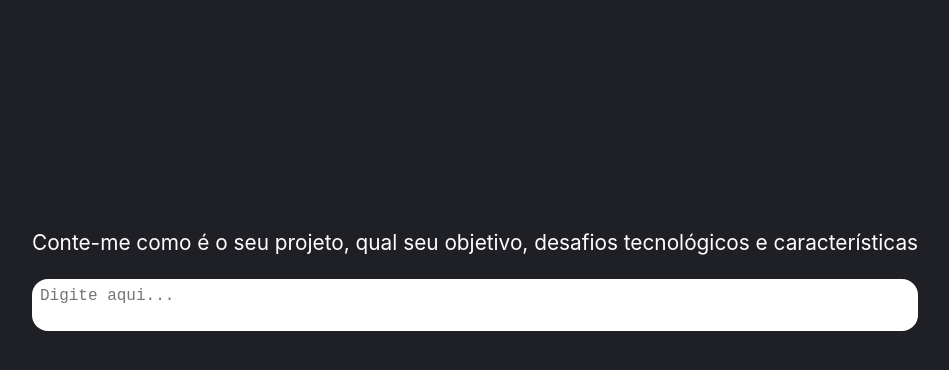
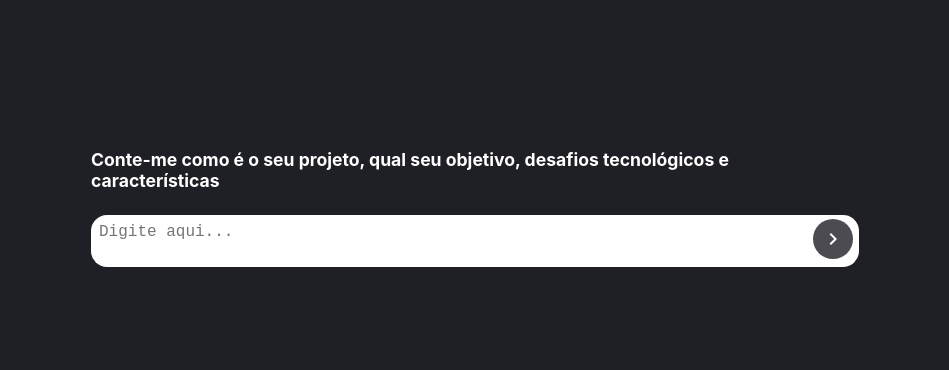
Before and after one commit to Davi-fsS/similarity-search-front, a React (Create React App) app: page / in a window 1280 px wide. Shown: the top 370 px of the page, without its empty margins (165-1114 px from the left). Built offline with nearby package versions, Linux system fonts and the light colour scheme.

Commit message:
adding cards exhibition behavior

```diff
--- a/package.json
+++ b/package.json
@@ -11,8 +11,10 @@
     "@testing-library/jest-dom": "^5.17.0",
     "@testing-library/react": "^13.4.0",
     "@testing-library/user-event": "^13.5.0",
+    "moment": "^2.30.1",
     "react": "^18.3.1",
     "react-dom": "^18.3.1",
+    "react-loading": "^2.0.3",
     "react-scripts": "5.0.1",
     "react-toastify": "^10.0.6",
     "styled-components": "^6.1.13",
--- /dev/null
+++ b/src/components/Card/Card.jsx
@@ -0,0 +1,12 @@
+import moment from 'moment';
+import './style.css';
+
+const Card = ({title, subtitle, date, index}) => {
+    return <div className='container' key={index}>
+        <h1 className='title'>{title}</h1>
+        <p className='text'>{subtitle}</p>
+        <p className='text'>Data de submissão: {moment(date).format("DD/MM/YY")}</p>
+    </div>
+};
+
+export default Card;
--- /dev/null
+++ b/src/components/Card/style.css
@@ -0,0 +1,25 @@
+.container{
+    display: flex;
+    flex-direction: column;
+    background-color: #535355;
+    border-radius: .8rem;
+    padding: .8rem;
+    width: 25%;
+    height: 10vh;
+    text-align: left;
+    gap: .3vh;
+}
+
+.title{
+    font-size: 1.1rem;
+    text-align: left;
+    font-weight: bold;
+    color: #fff;
+    margin: 0;
+}
+
+.text{
+    color: #fff;
+    margin: 0;
+    padding: 0;
+}
--- a/src/views/SearchView.jsx
+++ b/src/views/SearchView.jsx
@@ -1,12 +1,15 @@
 import { useState, useRef, useEffect } from "react";
 import './style.css';
 import { KeyboardArrowRight } from "@mui/icons-material";
-import { toast } from "react-toastify";
+import Card from "../components/Card/Card";
+import ReactLoading from 'react-loading';
 
 const SearchView = () => {
     const [text, setText] = useState("");
     const [canEnter, setCanEnter] = useState(false);
     const textareaRef = useRef(null);
+    const [notices, setNotices] = useState([]);
+    const [loading, setLoading] = useState(false);
 
     useEffect(() => {
         const textarea = textareaRef.current;
@@ -22,6 +25,21 @@ const SearchView = () => {
     }, [text]);
 
     const handleRequest = async() => {
+        setLoading(true);
+        setNotices([]);
+
+        setTimeout(() => {
+            setNotices([
+                {
+                    title: "FINEP",
+                    subtitle: "Conhecimento Brasil",
+                    date: "2024-09-28",
+                    notice: 689
+                }
+            ]);
+
+            setLoading(false);
+        }, 1000);
     };
 
     return (
@@ -37,9 +55,20 @@ const SearchView = () => {
                     value={text}
                     onChange={(e) => setText(e.target.value)}
                 />
-                <button className="button" style={text.length ? {opacity: 1} : {opacity: 0}} disabled={!canEnter} onClick={() => alert("teste")}>
+                <button className="button" style={text.length ? {opacity: 1} : {opacity: 0.8}} disabled={!canEnter} onClick={handleRequest}>
                     <KeyboardArrowRight className="icon" />
                 </button>
+            </div>
+            <div className="cards">
+            {
+                loading ?
+                    <ReactLoading type="bubbles" color="#fff" width={"10%"}/>
+                :
+                notices?.length > 0 ?
+                    notices?.map((item) => <Card title={item.title} subtitle={item.subtitle} date={item.date} index={item.notice}/>)
+                :
+                null
+            }
             </div>
         </div>
     );
--- a/src/views/style.css
+++ b/src/views/style.css
@@ -1,9 +1,7 @@
 .search {
-    width: auto;
-    margin-bottom: 30vh;
+    width: 60%;
     display: flex;
     flex-direction: column;
-    justify-content: center;
     align-items: center;
     gap: 3vh;
 }
@@ -59,3 +57,20 @@
     color: #fff;
     width: 2rem;
 }
+
+.cards {
+    width: 100%;
+    gap: 10px;
+    justify-content: center;
+    display: flex;
+    flex-direction: row;
+    flex-wrap: wrap;
+    height: 45vh;
+    overflow-y: scroll;
+    -ms-overflow-style: none;  /* Para Internet Explorer e Edge */
+    scrollbar-width: none;     /* Para Firefox */
+}
+
+.cards::-webkit-scrollbar {
+    display: none;  /* Para Chrome, Safari e Opera */
+}
```
Also changed, not shown: 1 other file (tests, documents, lock files or other folders).
